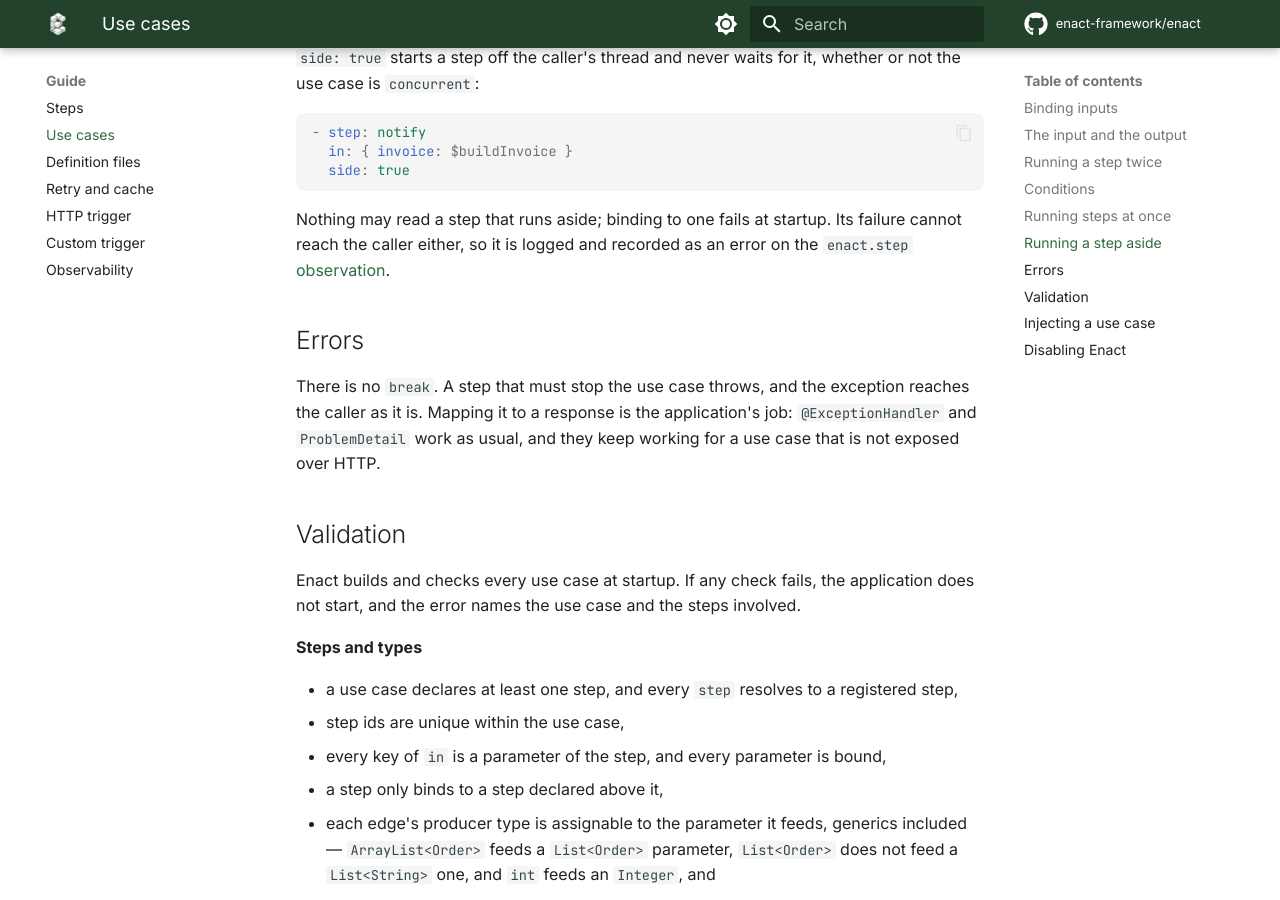
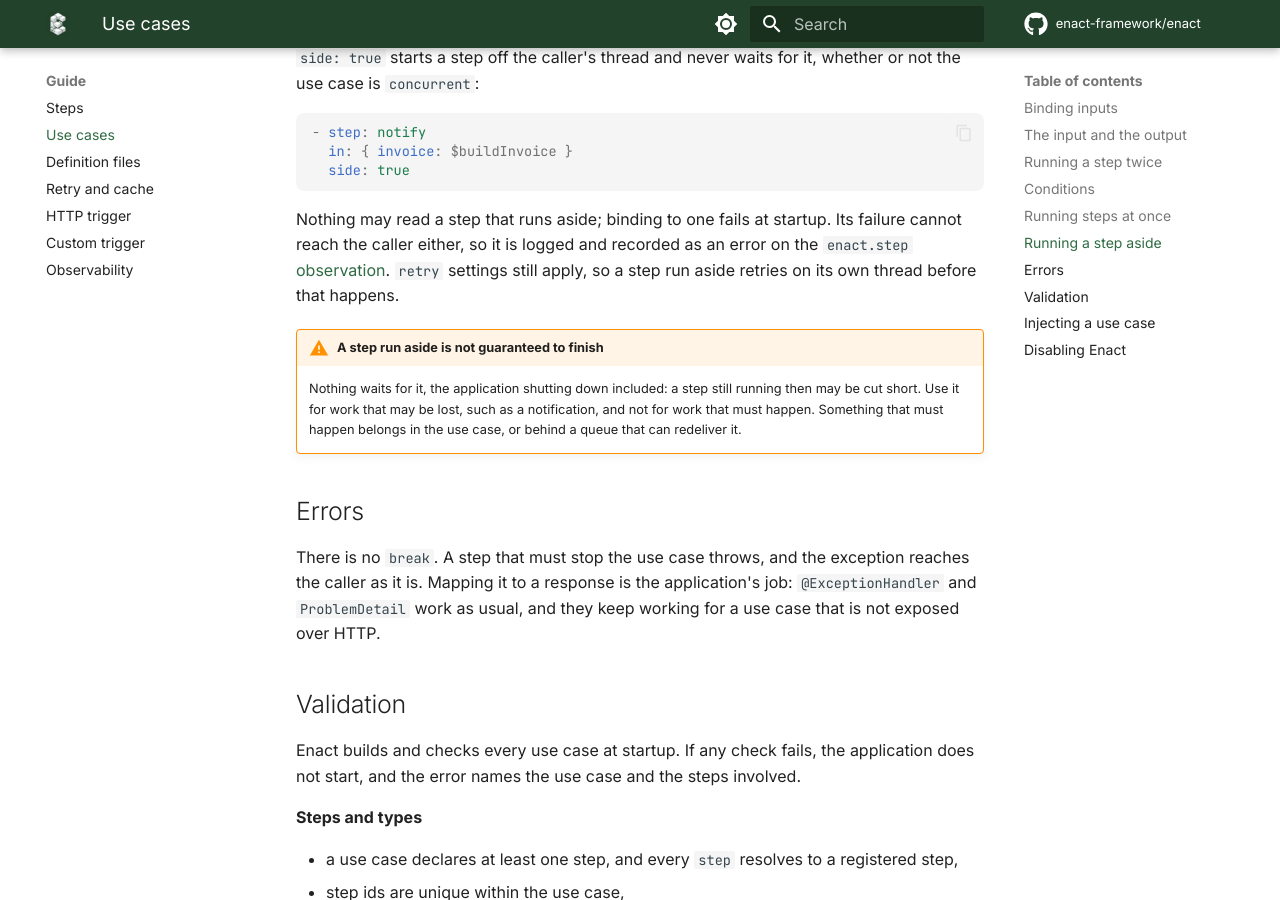
Before and after one commit to enact-framework/enact, an MkDocs documentation site: the page built from docs/use-cases.md, in a window 1280 px wide and 900 px high, scrolled down 4948 px. Built offline with MkDocs 1.6.1 and Material for MkDocs 9.7.7, drawn with Linux system fonts in a browser that asks for light colours; comment, search, counter and statistics services are not loaded.

Commit message:
docs: say that a step run aside may not finish
Nothing waits for it, the application shutting down included, so a step
still running then may be cut short. Also notes that retry settings
apply to it.

```diff
--- a/docs/use-cases.md
+++ b/docs/use-cases.md
@@ -222,7 +222,13 @@ caller unchanged, with the others attached as suppressed.
 
 Nothing may read a step that runs aside; binding to one fails at startup. Its failure cannot reach the caller
 either, so it is logged and recorded as an error on the `enact.step`
-[observation](observability.md).
+[observation](observability.md). `retry` settings still apply, so a step run aside retries on its own thread
+before that happens.
+
+!!! warning "A step run aside is not guaranteed to finish"
+    Nothing waits for it, the application shutting down included: a step still running then may be cut short.
+    Use it for work that may be lost, such as a notification, and not for work that must happen. Something
+    that must happen belongs in the use case, or behind a queue that can redeliver it.
 
 ## Errors
 
```
